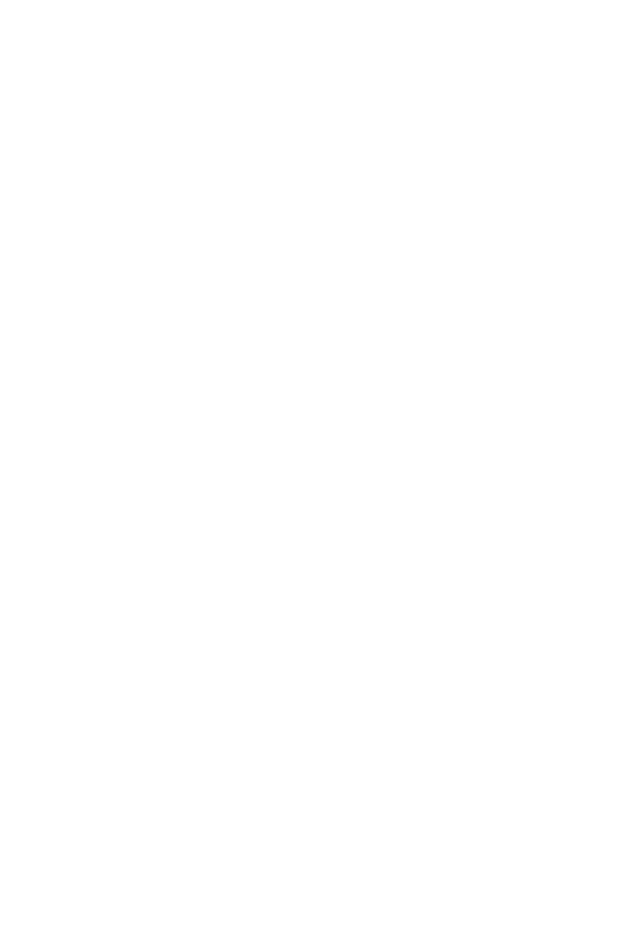
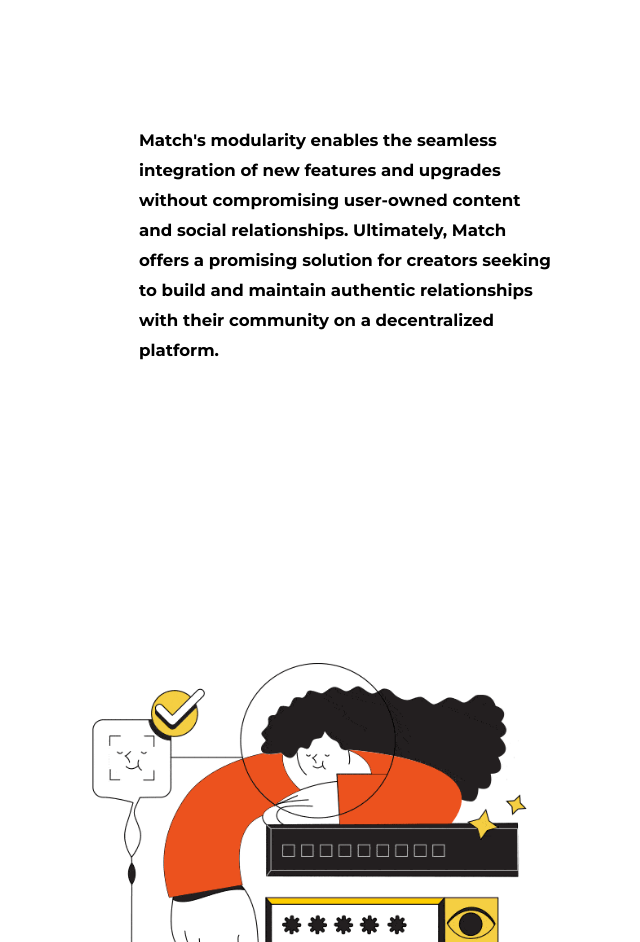
Before and after one commit to DevOlagboye/mathchain-react, a React (Create React App) app: page / in a window 1280 px wide. Shown: the part 4790-5732 px from the top of the page, without its empty margins (320-960 px from the left). Before the commit the page ends 4837 px from the top, so only its background shows below. Built offline with nearby package versions, Linux system fonts and the light colour scheme.

Commit message:
Finished the Match Component

```diff
--- a/src/Components/Match/Match.css
+++ b/src/Components/Match/Match.css
@@ -29,3 +29,33 @@
     top: -110px;
   }
 }
+
+.match-text-image {
+  display: flex;
+  flex-wrap: wrap;
+  margin-top: 90px;
+  justify-content: center;
+  gap: 200px;
+}
+
+.match-text-details {
+  font-family: "Montserrat", sans-serif;
+  font-weight: normal;
+  font-size: 20px;
+  line-height: 30px;
+}
+
+@media (min-width: 768px) {
+  .match-image > img {
+    width: 750px;
+  }
+}
+
+@media (max-width: 800px) {
+  .match-image > img {
+    width: 350px;
+  }
+  .match-text-image {
+    gap: 6px;
+  }
+}
--- a/src/Components/Match/Match.jsx
+++ b/src/Components/Match/Match.jsx
@@ -1,6 +1,7 @@
 import React from "react";
 import "./Match.css";
 import moonImage from "../../assets/images/moon.png";
+import matchImage from "../../assets/images/match-gif.gif";
 
 const Match = () => {
   return (
@@ -14,6 +15,24 @@
         </h3>
         <img src={moonImage} alt="Match Moon" className="moon-image" />
       </div>
+      <div className="match-text-image">
+        <div className="match-text-details">
+          <h5>
+            Match's modularity enables the seamless <br />
+            integration of new features and upgrades <br />
+            without compromising user-owned content
+            <br />
+            and social relationships. Ultimately, Match
+            <br /> offers a promising solution for creators seeking <br />
+            to build and maintain authentic relationships
+            <br /> with their community on a decentralized <br />
+            platform.
+          </h5>
+        </div>
+        <div className="match-image">
+          <img src={matchImage} alt="" />
+        </div>
+      </div>
     </div>
   );
 };
```
Also changed, not shown: src/assets/images/match-gif.gif (added).
